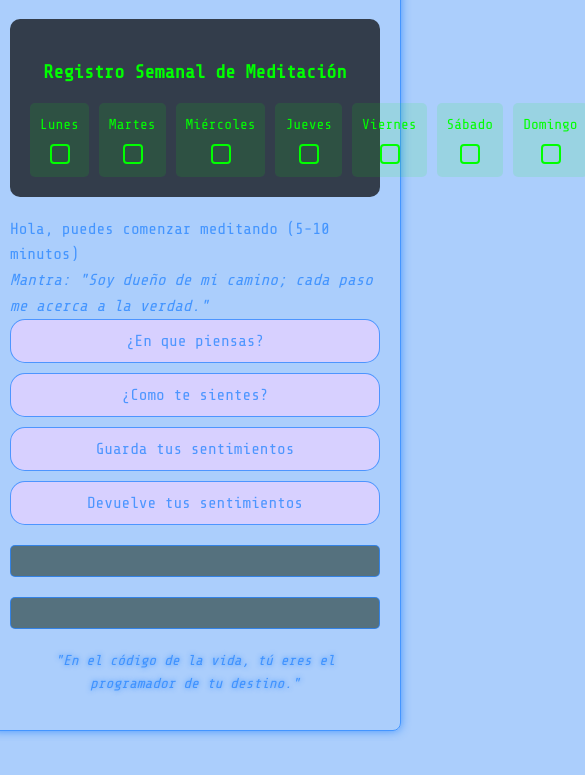
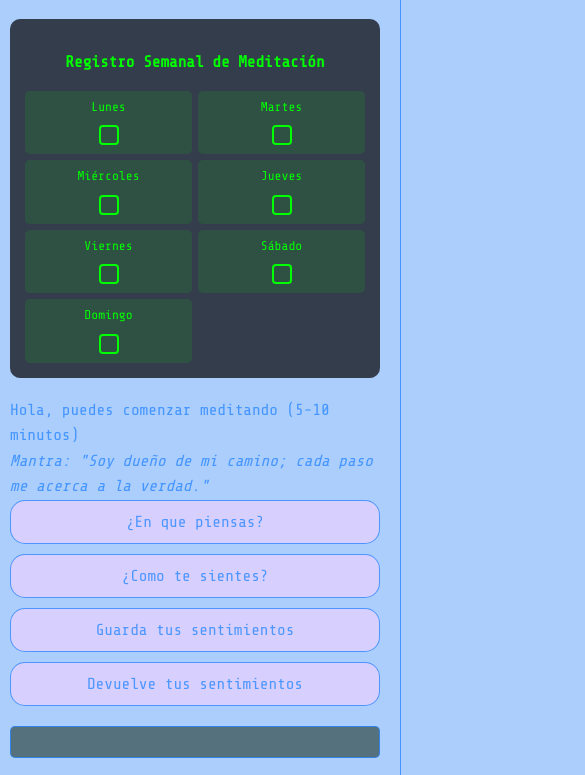
Before and after one commit to EdgarJTribaldo/reflechi, a website: page index.html in a window 390 px wide. Shown: the part 132-907 px from the top of the page, 585 px wide, since content can reach past the window. Before the commit the page ends 873 px from the top, so only its background shows below. Drawn offline with nearby package versions, Linux system fonts and the light colour scheme.

```diff
--- a/style.css
+++ b/style.css
@@ -209,6 +209,7 @@
     color: #0f0;
     margin-bottom: 15px;
     text-align: center;
+    font-size: 1.2rem;
 }
 
 .week-grid {
@@ -232,6 +233,43 @@
     font-size: 0.9em;
 }
 
+/* Estilos responsive para pantallas pequeñas */
+@media (max-width: 600px) {
+    .week-grid {
+        grid-template-columns: repeat(4, 1fr); /* 4 días por fila */
+        gap: 8px;
+    }
+
+    .day-box {
+        padding: 8px;
+    }
+
+    .day-box span {
+        font-size: 0.8em;
+    }
+
+    .meditation-tracker h3 {
+        font-size: 1rem;
+    }
+}
+
+/* Para pantallas muy pequeñas */
+@media (max-width: 400px) {
+    .week-grid {
+        grid-template-columns: repeat(2, 1fr); /* 2 días por fila */
+        gap: 6px;
+    }
+
+    .meditation-tracker {
+        padding: 15px;
+    }
+
+    .day-box {
+        padding: 6px;
+    }
+}
+
+/* Mantener el tamaño del checkbox consistente */
 .meditation-check {
     appearance: none;
     width: 20px;
@@ -240,6 +278,8 @@
     border-radius: 4px;
     cursor: pointer;
     position: relative;
+    min-width: 20px; /* Asegura un tamaño mínimo */
+    min-height: 20px;
 }
 
 .meditation-check:checked {
```
